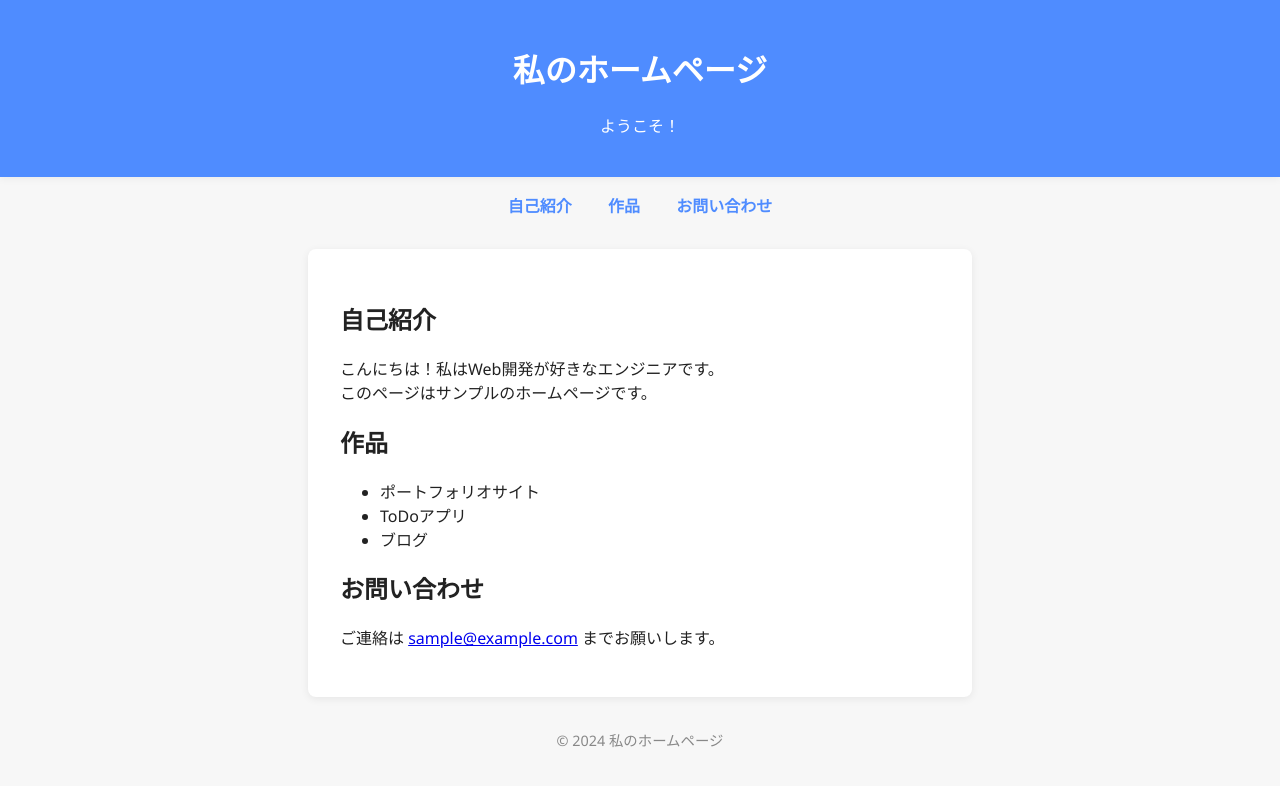
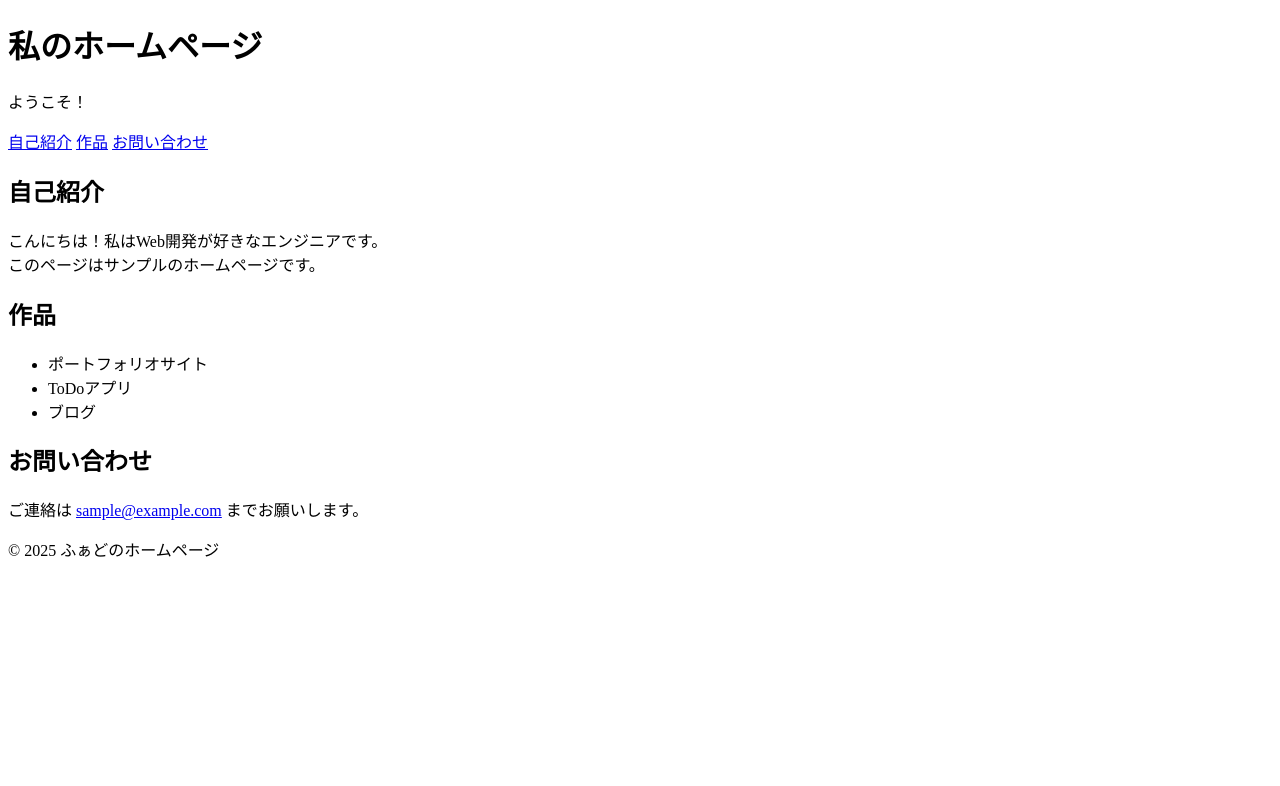
Before and after one commit to fadysan-rh/git-seminar, a plain HTML site: page index.html in a window 1280 px wide. Drawn offline with Linux system fonts and the light colour scheme.

Commit message:
HTMLのみコミット

```diff
--- a/index.html
+++ b/index.html
@@ -4,51 +4,7 @@
     <meta charset="UTF-8" />
     <meta name="viewport" content="width=device-width, initial-scale=1.0" />
     <title>私のホームページ</title>
-    <style>
-      body {
-        font-family: "Segoe UI", "ヒラギノ角ゴ ProN",
-          "Hiragino Kaku Gothic ProN", "メイリオ", Meiryo, sans-serif;
-        margin: 0;
-        padding: 0;
-        background: #f7f7f7;
-        color: #222;
-      }
-      header {
-        background: #4f8cff;
-        color: #fff;
-        padding: 1.5rem 0;
-        text-align: center;
-        box-shadow: 0 2px 8px rgba(0, 0, 0, 0.05);
-      }
-      nav {
-        margin: 1rem 0;
-        text-align: center;
-      }
-      nav a {
-        color: #4f8cff;
-        text-decoration: none;
-        margin: 0 1rem;
-        font-weight: bold;
-        transition: color 0.2s;
-      }
-      nav a:hover {
-        color: #0056b3;
-      }
-      main {
-        max-width: 600px;
-        margin: 2rem auto;
-        background: #fff;
-        border-radius: 8px;
-        box-shadow: 0 2px 8px rgba(0, 0, 0, 0.07);
-        padding: 2rem;
-      }
-      footer {
-        text-align: center;
-        color: #888;
-        font-size: 0.9rem;
-        margin: 2rem 0 1rem 0;
-      }
-    </style>
+    <link rel="stylesheet" href="style.css" />
   </head>
   <body>
     <header>
@@ -84,6 +40,6 @@
         </p>
       </section>
     </main>
-    <footer>&copy; 2024 私のホームページ</footer>
+    <footer>&copy; 2025 ふぁどのホームページ</footer>
   </body>
 </html>
```
